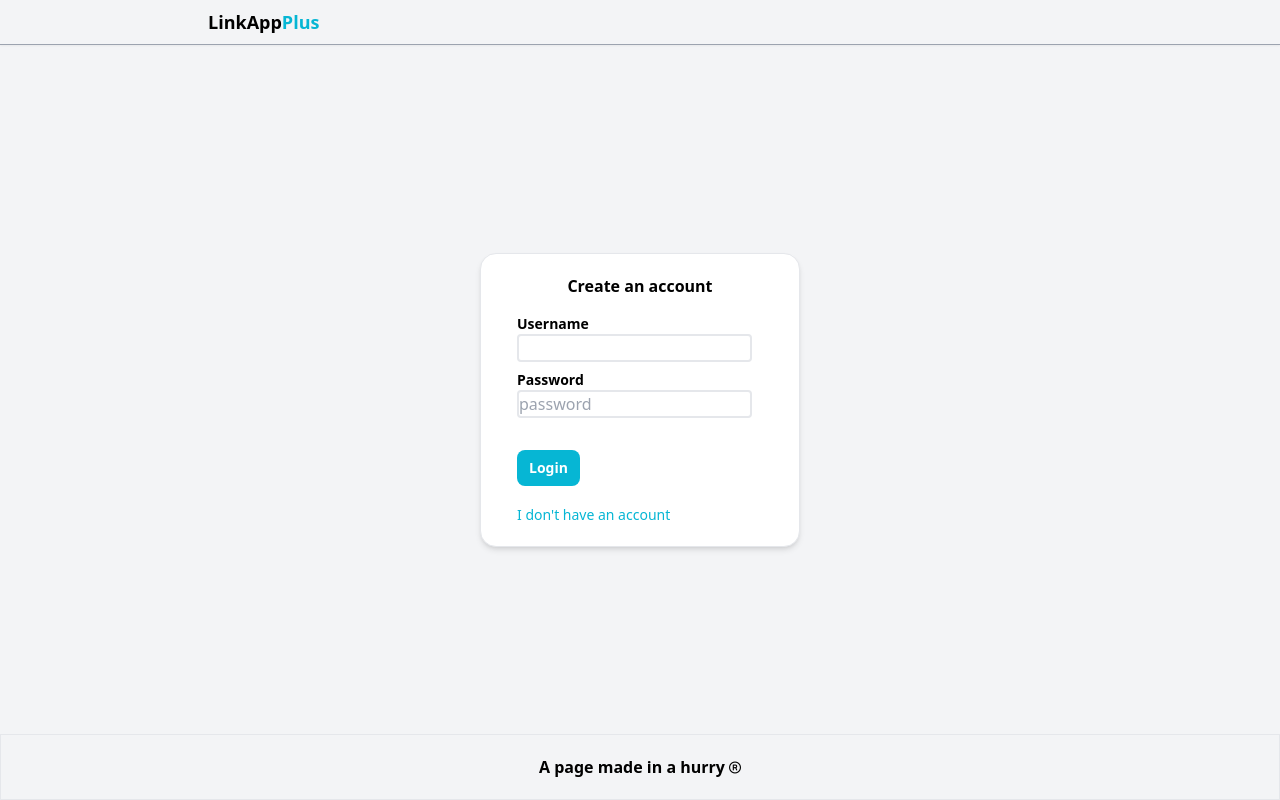
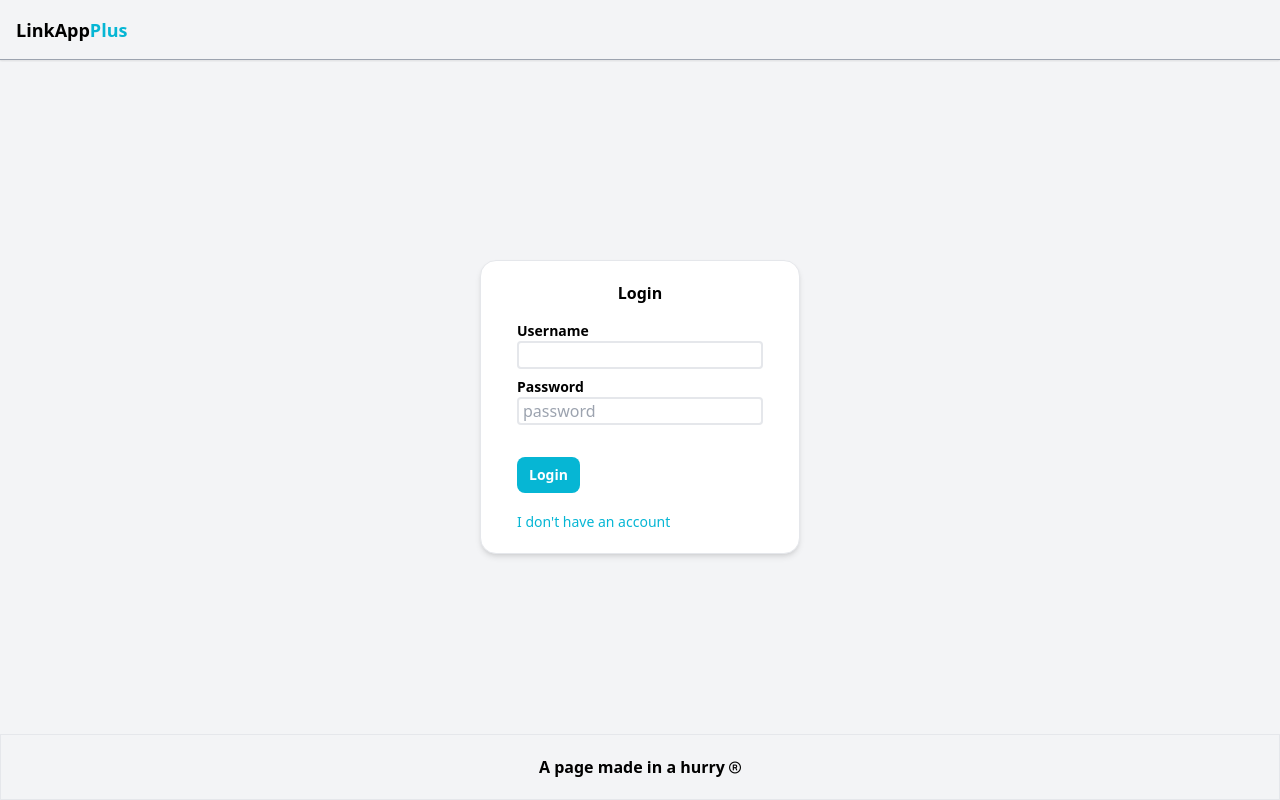
Before and after one commit to CPHris/LinkAppPlus, a Next.js app: page /login in a window 1280 px wide. Built offline with nearby package versions, Linux system fonts and the light colour scheme.

Commit message:
fix: login page title and styles

```diff
--- a/src/components/Layout/NavBar.tsx
+++ b/src/components/Layout/NavBar.tsx
@@ -15,7 +15,7 @@ export default function NavBar(props: INavBarProps) {
     setIsDropDownMenuVisible((prevState) => !prevState);
   };
   return (
-    <div className="flex justify-between items-center px-4 py-2 border-b border-gray-400 relative bg-gray-100 shadow-sm">
+    <div className="flex justify-between items-center px-4 py-2 border-b border-gray-400 relative bg-gray-100 shadow-sm  min-h-[60px]">
       <div className="font-bold text-lg">
         <h1>
           LinkApp<span className="text-cyan-500">Plus</span>
--- a/src/pages/login/index.tsx
+++ b/src/pages/login/index.tsx
@@ -25,21 +25,23 @@ export default function RegisterPage(props: IRegisterPageProps) {
   return (
     <>
       <div className="flex flex-col h-screen bg-gray-100">
-        <div className="mb-5 border-b border-gray-400 relative shadow-sm">
-          <div className="flex justify-between items-center px-4 py-2 max-w-4xl mx-auto">
+        <div className="mb-5 border-brelative shadow-sm">
+          <div className="flex justify-between items-center px-4 py-2 border-b border-gray-400 relative bg-gray-100 shadow-sm min-h-[60px]">
             <div className="font-bold text-lg">
-              LinkApp<span className="text-cyan-500">Plus</span>
+              <h1>
+                LinkApp<span className="text-cyan-500">Plus</span>
+              </h1>
             </div>
           </div>
         </div>
         <main className="mb-auto mx-auto my-auto w-full max-w-2xl">
           <div className="w-full max-w-xs rounded-2xl border p-5 mx-auto shadow-md bg-white">
-            <h1 className="font-bold text-center">Create an account</h1>
+            <h4 className="font-bold text-center">Login</h4>
             <form className="p-4" onSubmit={submitForm}>
               <label className="block font-semibold text-sm">Username</label>
               <input
                 type="text"
-                className="block border-2 mb-2 rounded"
+                className="block border-2 mb-2 rounded px-1 w-full"
                 value={username}
                 required
                 onChange={(e) => {
@@ -50,7 +52,7 @@ export default function RegisterPage(props: IRegisterPageProps) {
               <input
                 type="password"
                 placeholder="password"
-                className="block border-2 mb-2 rounded mb-8"
+                className="block border-2 mb-2 rounded mb-8 px-1 w-full"
                 value={password}
                 onChange={(e) => {
                   setPassword(e.target.value);
--- a/src/pages/register/index.tsx
+++ b/src/pages/register/index.tsx
@@ -41,7 +41,7 @@ export default function RegisterPage(props: IRegisterPageProps) {
               <input
                 type="text"
                 placeholder="username"
-                className="block border-2 mb-2 rounded"
+                className="block border-2 mb-2 rounded px-1 w-full"
                 value={username}
                 required
                 onChange={(e) => {
@@ -52,7 +52,7 @@ export default function RegisterPage(props: IRegisterPageProps) {
               <input
                 type="email"
                 placeholder="email"
-                className="block border-2 mb-2 rounded"
+                className="block border-2 mb-2 rounded px-1 w-full"
                 value={email}
                 required
                 onChange={(e) => {
@@ -64,7 +64,7 @@ export default function RegisterPage(props: IRegisterPageProps) {
                 id="reg-pass-1"
                 type="password"
                 placeholder="password"
-                className="block border-2 mb-2 rounded"
+                className="block border-2 mb-2 rounded px-1 w-full"
                 value={password}
                 onChange={(e) => {
                   setPassword(e.target.value);
@@ -77,7 +77,7 @@ export default function RegisterPage(props: IRegisterPageProps) {
                 id="reg-pass-2"
                 type="password"
                 placeholder="confirm password"
-                className="block border-2 mb-2 rounded mb-8"
+                className="block border-2 mb-2 rounded mb-8 px-1 w-full"
                 value={confirmedPassword}
                 onChange={(e) => {
                   setConfirmedPassword(e.target.value);
```
